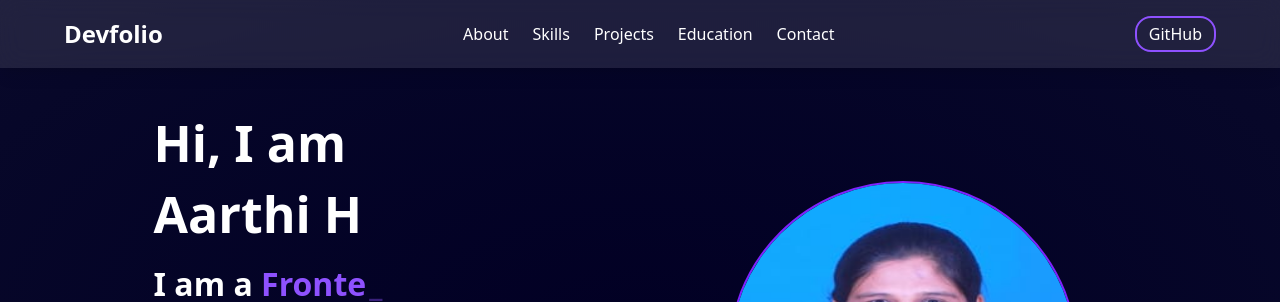
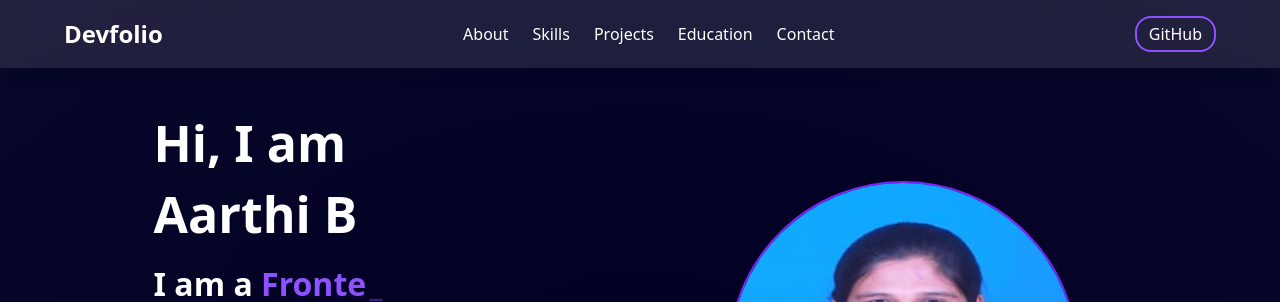
Before and after one commit to AARTHIBALAMURUGAN/Portfolio, a React (Vite) app: page / in a window 1280 px wide. Shown: the top 302 px of the page. Built offline with nearby package versions, Linux system fonts and the light colour scheme.

Commit message:
Update Hero.jsx

```diff
--- a/src/components/Hero.jsx
+++ b/src/components/Hero.jsx
@@ -8,7 +8,7 @@ const Hero = () => {
             <div className='max-w-full lg:w-[50%] flex justify-center items-center'>
                 <div className='flex flex-col'>
                     <h1 className='text-[40px] text-center -my-1 sm:text-[50px] lg:text-left'>Hi, I am</h1>
-                    <h1 className='text-[40px] text-center sm:text-[50px] lg:text-left'>Aarthi H</h1>
+                    <h1 className='text-[40px] text-center sm:text-[50px] lg:text-left'>Aarthi B</h1>
 
                     {/* Animated Typing Effect */}
                     <h2 className='text-[25px] my-2 sm:text-[32px] text-center lg:text-left'>
```
